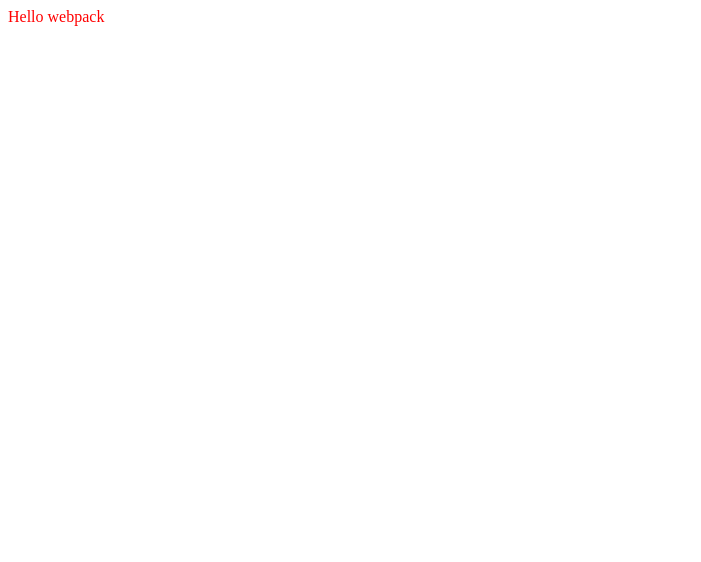
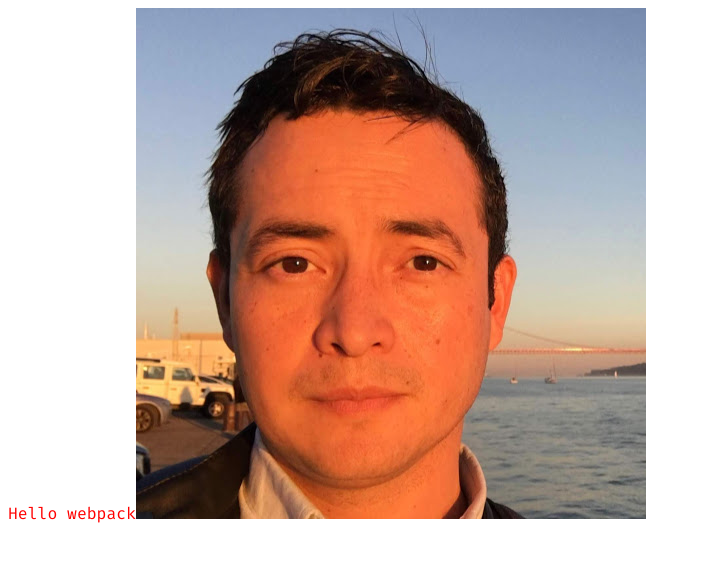
Before and after one commit to cesarnml/media-manager, a website built with webpack: page dist/index.html in a window 1280 px wide. Shown: the whole page, without its empty margins (0-701 px from the left). Built offline with nearby package versions, Linux system fonts and the light colour scheme.

Commit message:
Setup file-loader for images and fonts

```diff
--- a/package.json
+++ b/package.json
@@ -19,9 +19,14 @@
   },
   "homepage": "https://github.com/cesarnml/media-manager#readme",
   "devDependencies": {
+    "@typescript-eslint/eslint-plugin": "^4.2.0",
+    "@typescript-eslint/parser": "^4.2.0",
     "css-loader": "^4.3.0",
     "eslint": "^7.9.0",
+    "eslint-plugin-react": "^7.21.2",
+    "file-loader": "^6.1.0",
     "style-loader": "^1.2.1",
+    "typescript": "^4.0.3",
     "webpack": "^4.44.2",
     "webpack-cli": "^3.3.12"
   },
--- a/src/index.js
+++ b/src/index.js
@@ -1,12 +1,18 @@
 import { join } from 'lodash'
 import './style.css'
+import photo from './assets/img/photo.jpg'
 
 function component() {
   const element = document.createElement('div')
 
-  // Lodash, currently included via a script, is required for this line to work
   element.innerHTML = join(['Hello', 'webpack'], ' ')
   element.classList.add('hello')
+
+  // Add the image to our existing div
+  const myPhoto = new Image()
+  myPhoto.src = photo
+
+  element.appendChild(myPhoto)
 
   return element
 }
--- a/src/style.css
+++ b/src/style.css
@@ -1,3 +1,12 @@
+@font-face {
+  font-family: 'FiraCode';
+  src: url('./assets/fonts/FiraCode-Regular.woff2') format('woff2'),
+    url('./assets/fonts/FiraCode-Regular.woff') format('woff');
+  font-weight: 400;
+  font-style: normal;
+}
+
 .hello {
   color: red;
+  font-family: 'FiraCode';
 }
--- a/webpack.config.js
+++ b/webpack.config.js
@@ -12,6 +12,8 @@ module.exports = {
         test: /\.css$/,
         use: ['style-loader', 'css-loader'],
       },
+      { test: /\.(png|svg|jpg|gif)$/, use: ['file-loader'] },
+      { test: /\.(woff|woff2|eot|ttf|otf)$/, use: ['file-loader'] },
     ],
   },
 }
```
Also changed, not shown: .eslintrc.json (added), README.md, dist/0023cfd4391eacaffeaf4e93ef0533a8.jpg (added), dist/19a2738eed5f65644ea5ac8840ae90f5.woff (added), dist/bundle.js, dist/fb1bb49c43d015b780567b88fbe79d64.woff2 (added), src/assets/fonts/FiraCode-Regular.woff (added), src/assets/fonts/FiraCode-Regular.woff2 (added), src/assets/img/photo.jpg (added), 1 other file.
